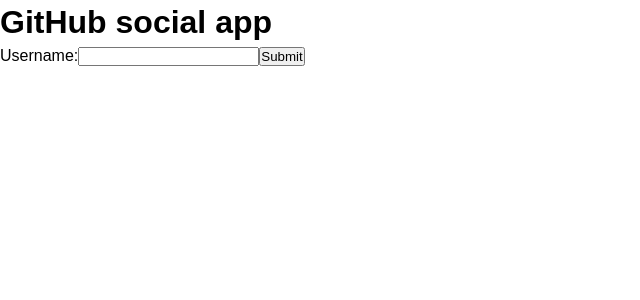
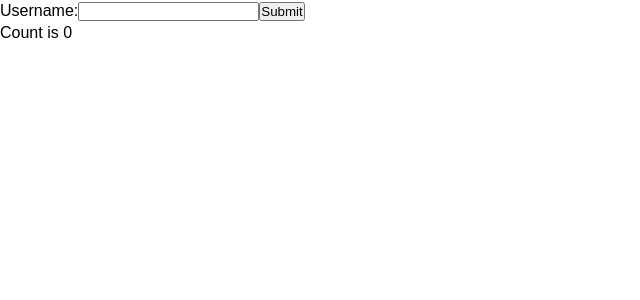
Before and after one commit to akshat2610/github-social, a React (Create React App) app: page / in a window 1280 px wide. Shown: the top 300 px of the page, without its empty margins (0-640 px from the left). Built offline with nearby package versions, Linux system fonts and the light colour scheme.

Commit message:
Added contribution count

```diff
--- a/src/App.js
+++ b/src/App.js
@@ -1,13 +1,18 @@
+import React, { useRef, useState, useEffect } from "react";
 import './App.css';
 import Main from "./containers/Main";
+import Form from "./components/form/Form";
+import Counter from "./components/counter/Counter";
 
 function App() {
-  return (
-    <div className="App">
-      <h1> GitHub social app </h1>
-      <Main />
-    </div>
-  );
+  const [count, setCount] = useState(0);
+
+    return (
+      <div>
+        <Form setCount={setCount}/>
+        <Counter count={count}/>
+      </div>
+    );
 }
 
 export default App;
--- /dev/null
+++ b/src/components/counter/Counter.js
@@ -0,0 +1,7 @@
+import React, {useState} from "react";
+
+export default function Counter({count}){
+  return (
+    <p> Count is {count} </p>
+  );
+}
--- a/src/components/form/Form.js
+++ b/src/components/form/Form.js
@@ -1,6 +1,6 @@
 import React, { useState } from "react";
 
-export default function Form(){
+export default function Form({setCount}){
   const [username, setName] = useState("");
 
   const handleSubmit = (evt) => {
@@ -8,11 +8,15 @@
     alert(`Submitting username ${username}`);
     console.log(username);
 
-    let data = getProfile();
-    console.log(data);
+    const {result, error} = getContributions("58c5a09b27ac1eea40d75f849ae9e7cf548741ec", username)
+      .then(res => {
+      return res.data.user.contributionsCollection.contributionCalendar.totalContributions});
+
+    console.log("Received from getContributions...: " + result );
+
   }
 
-  async function getProfile() {
+async function getProfile() {
     let url = 'https://api.github.com/users/'+username;
     try {
         let res = await fetch(url);
@@ -20,6 +24,31 @@
     } catch (error) {
         console.log(error);
     }
+}
+
+async function getContributions(token, username) {
+  const headers = {
+      'Authorization': `bearer ${token}`,
+  }
+  console.log(typeof(username));
+  const body = {
+      "query": `query {
+                  user(login:"${username}"){
+                    contributionsCollection{
+                      contributionCalendar{
+                        totalContributions
+                      }
+                    }
+                  }
+                }`
+  }
+  const response = await fetch('https://api.github.com/graphql', { method: 'POST', body: JSON.stringify(body), headers: headers })
+    const data = await response.json()
+    console.log(data);
+    console.log("New function")
+    console.log(data.data.user.contributionsCollection.contributionCalendar.totalContributions);
+    setCount(data.data.user.contributionsCollection.contributionCalendar.totalContributions);
+    return data;
 }
 
   return (
--- a/src/containers/Main.js
+++ b/src/containers/Main.js
@@ -1,5 +1,6 @@
 import React, { Component } from "react";
 import Form from "../components/form/Form";
+import Counter from "../components/counter/Counter";
 
 export default class Main extends Component{
   constructor(props){
@@ -10,6 +11,7 @@
     return (
       <div>
         <Form />
+        <Counter />
       </div>
     );
   }
```
